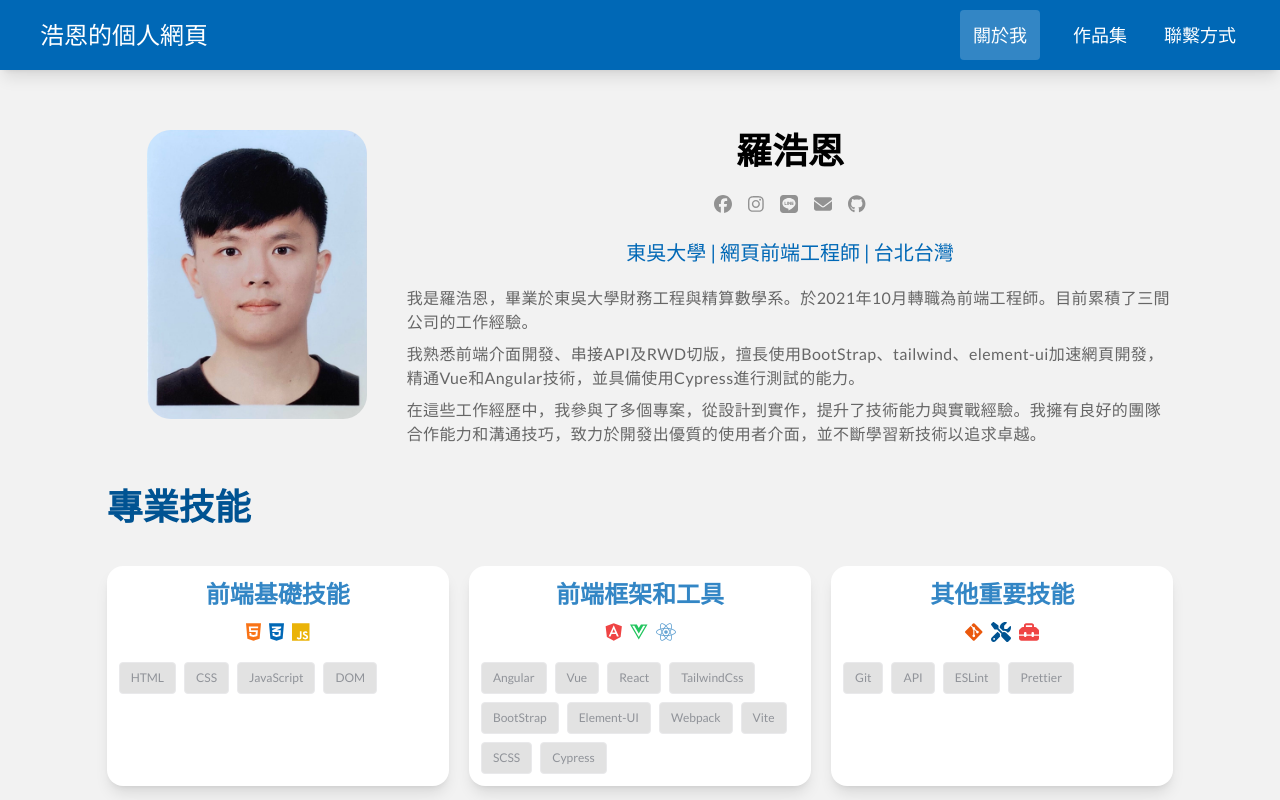
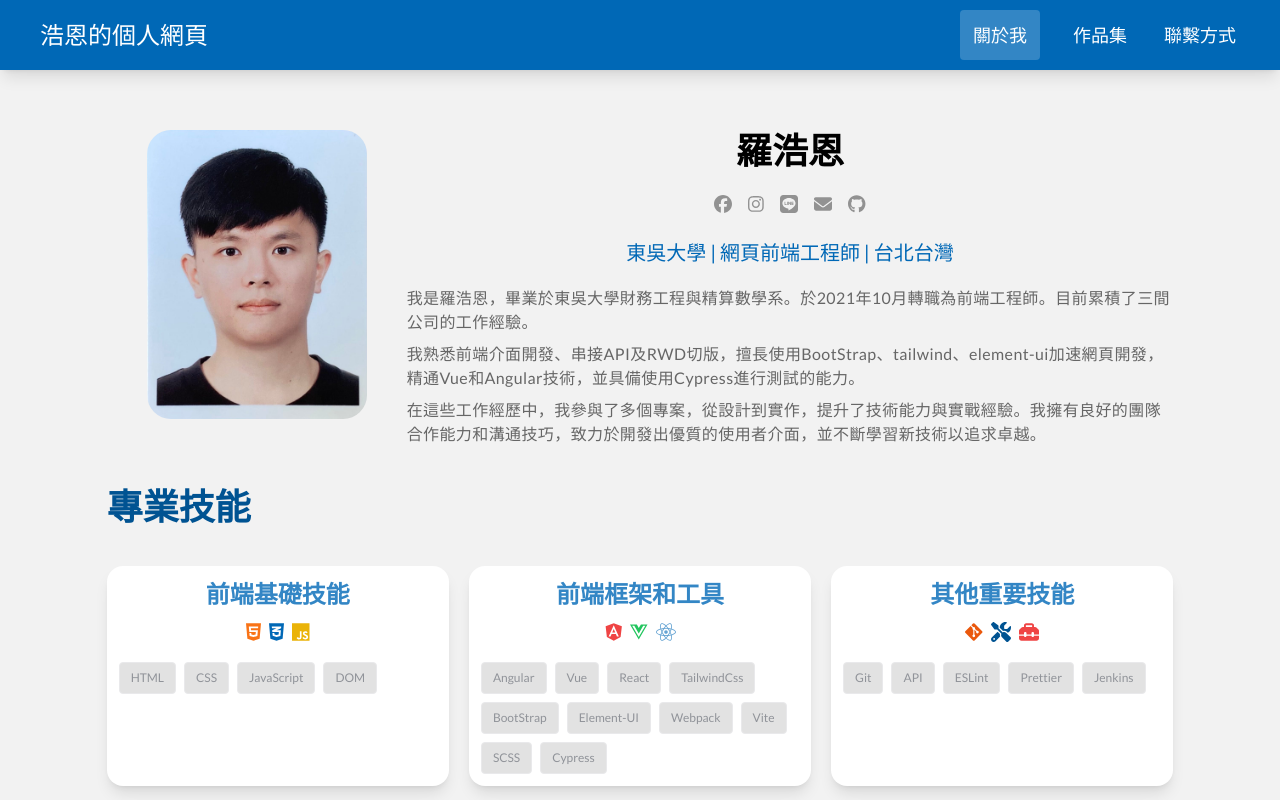
Before and after one commit to HowNLuo/Resume, a Vue app: page /home in a window 1280 px wide. Shown: the top 800 px of the page. Built offline with nearby package versions, Linux system fonts and the light colour scheme.

Commit message:
add tags

```diff
--- a/src/views/home/Home.vue
+++ b/src/views/home/Home.vue
@@ -128,7 +128,7 @@ const skills = [
         color: 'text-red-500',
       },
     ],
-    tags: ['Git', 'API', 'ESLint', 'Prettier'],
+    tags: ['Git', 'API', 'ESLint', 'Prettier', 'Jenkins'],
   },
 ];
 const experiences = [
```
